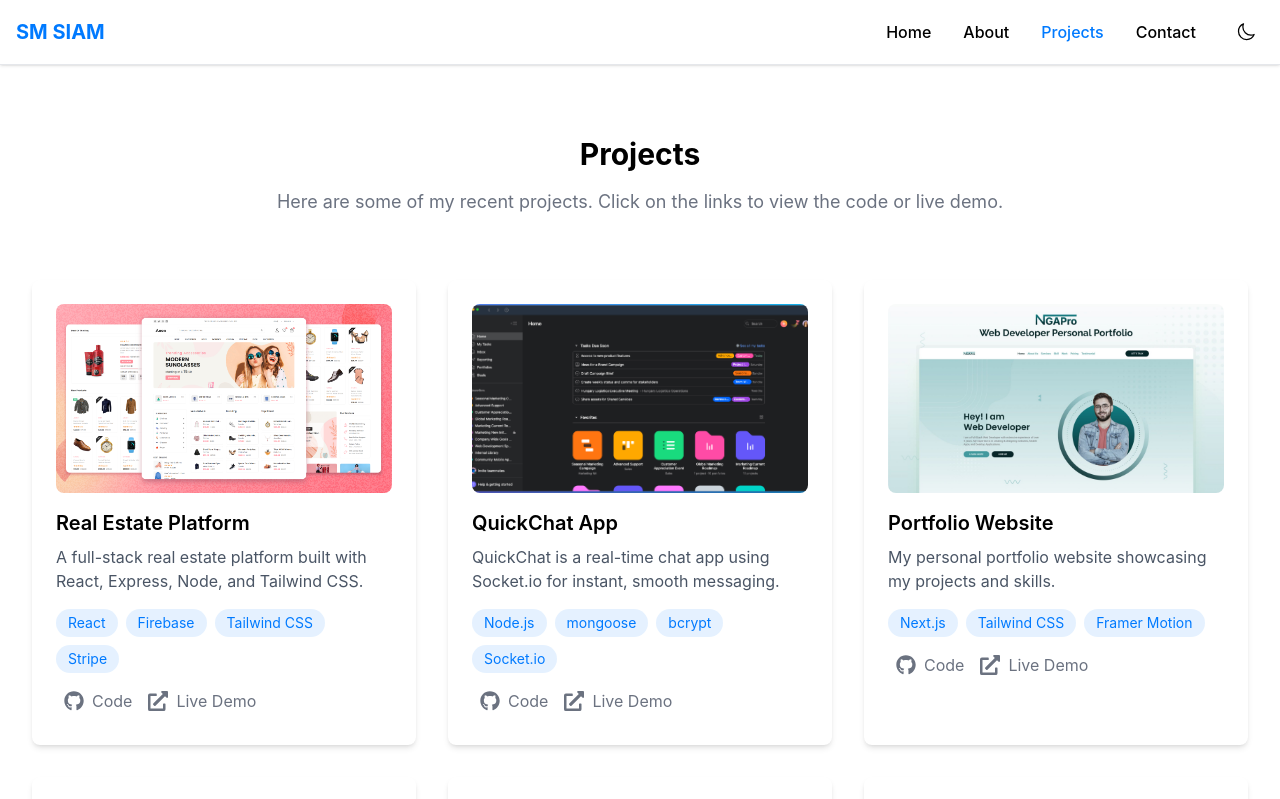
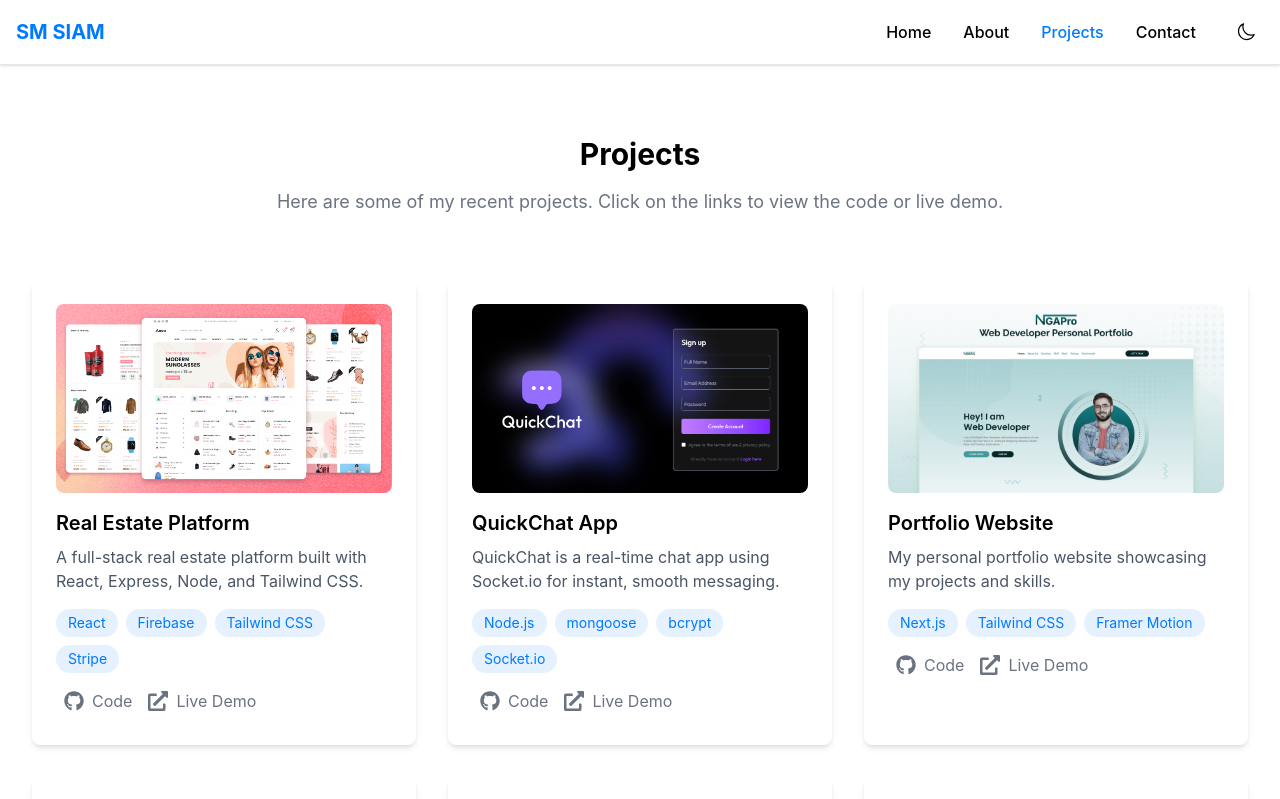
Before and after one commit to siam114/portfolio-website-nextjs, a Next.js app: page /projects in a window 1280 px wide. Shown: the top 799 px of the page. Built offline with nearby package versions, Linux system fonts and the light colour scheme.

Commit message:
change quickapp image

```diff
--- a/src/content/project.ts
+++ b/src/content/project.ts
@@ -15,7 +15,7 @@ export const projects: Project[] = [
         technologies: ['Node.js', 'mongoose', "bcrypt", 'Socket.io'],
         githubLink: 'https://github.com/siam114/Chat-App',
         demoLink: 'https://chat-app-gamma-six-33.vercel.app/login',
-        image: '/projects/task-manager.webp',
+        image: '/projects/quickapp.png',
       },
       {
         title: 'Portfolio Website',
```
